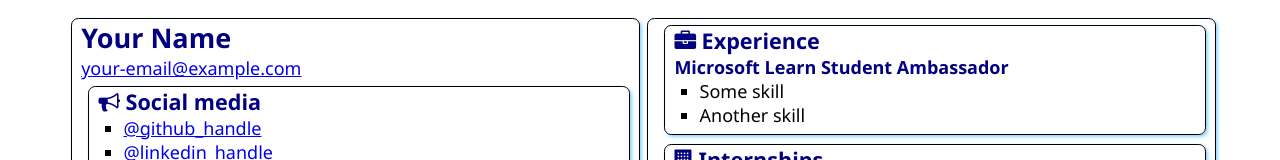
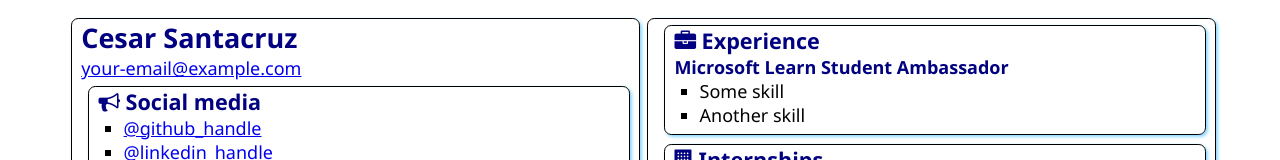
Before and after one commit to CesarSant2000/SATechnicalOnboarding, a plain HTML site: page src/index.html in a window 1280 px wide. Shown: the top 160 px of the page. Drawn offline with Linux system fonts and the light colour scheme.

Commit message:
Added My Name
My name is Cesar Santacruz

```diff
--- a/src/index.html
+++ b/src/index.html
@@ -12,7 +12,7 @@
 <body>
     <main>
         <article class="box">
-            <h1>Your Name</h1>
+            <h1>Cesar Santacruz</h1>
             <div><a href="mailto:your.email@example.com">your-email@example.com</a></div>
 
             <section class="box">
```
